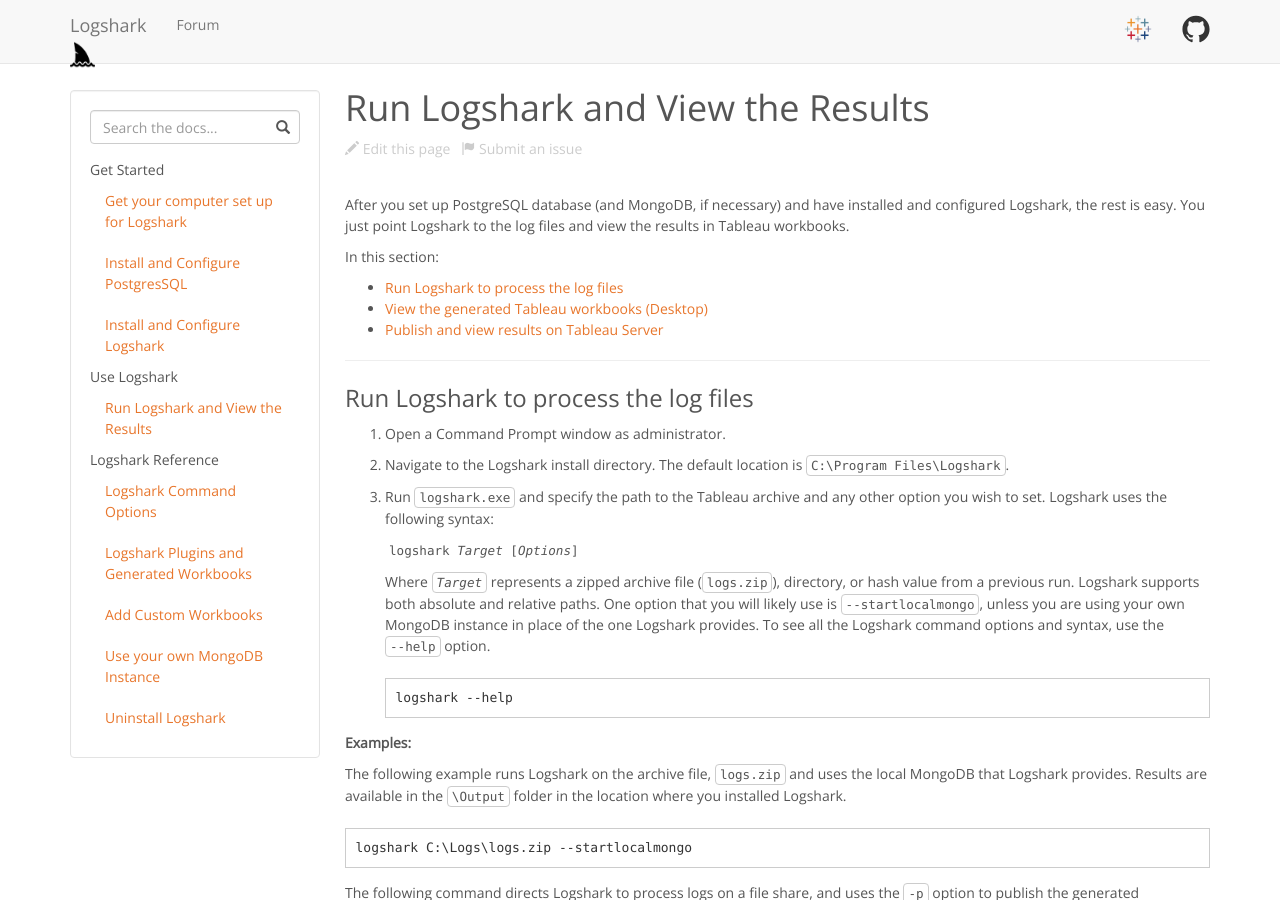
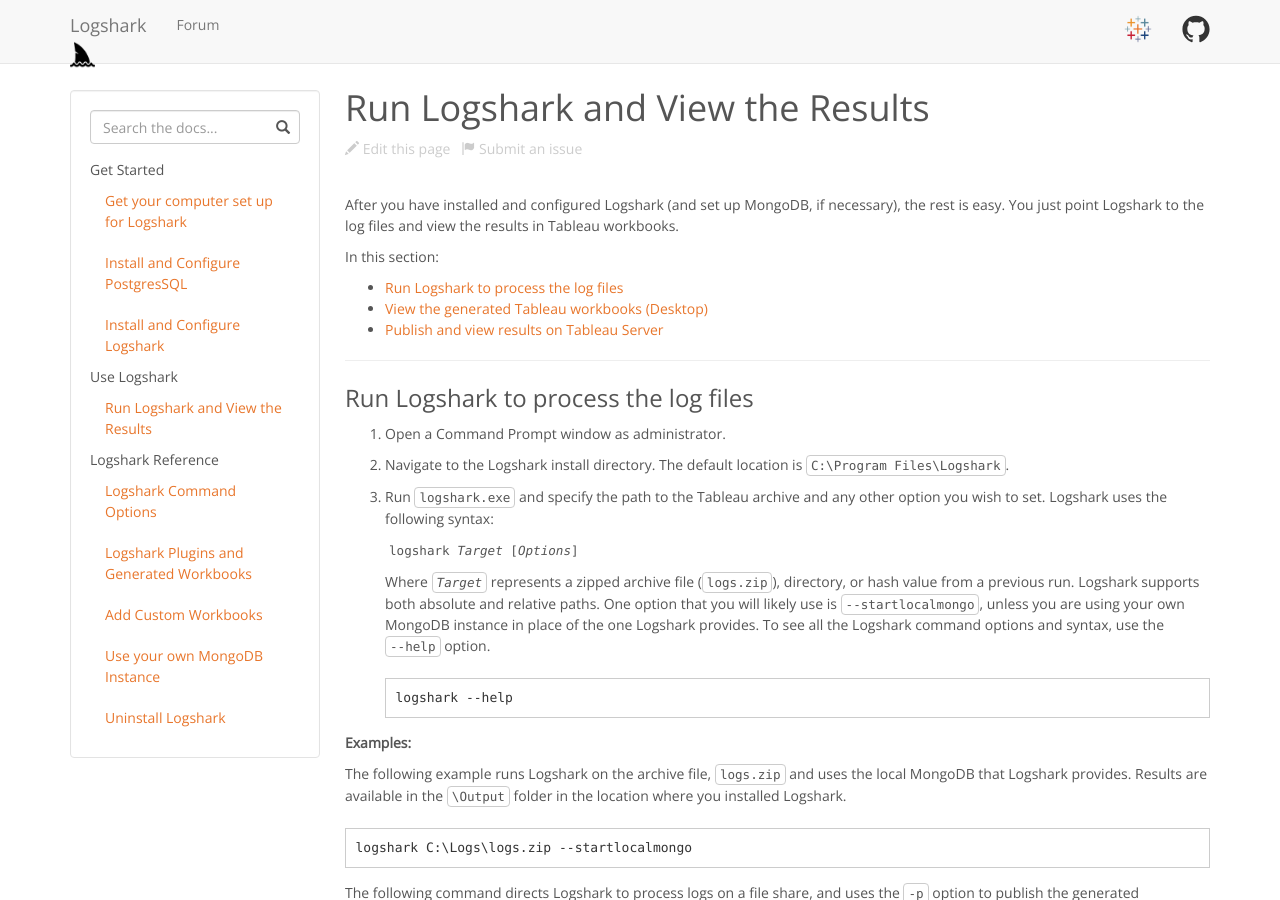
Before and after one commit to tableau/Logshark, a Jekyll site: the page built from docs/docs/logshark_run.md, in a window 1280 px wide and 900 px high. Built offline with Jekyll 4.4.1, drawn with Linux system fonts in a browser that asks for light colours.

Commit message:
Logshark v3.0 release documentation update
Removed Postgres references

```diff
--- a/docs/docs/logshark_run.md
+++ b/docs/docs/logshark_run.md
@@ -3,7 +3,7 @@
 ---
 
 
-After you set up PostgreSQL database (and MongoDB, if necessary) and have installed and configured Logshark, the rest is easy. You just point Logshark to the log files and view the results in Tableau workbooks.
+After you have installed and configured Logshark (and set up MongoDB, if necessary), the rest is easy. You just point Logshark to the log files and view the results in Tableau workbooks.
 
 In this section:
 
```
